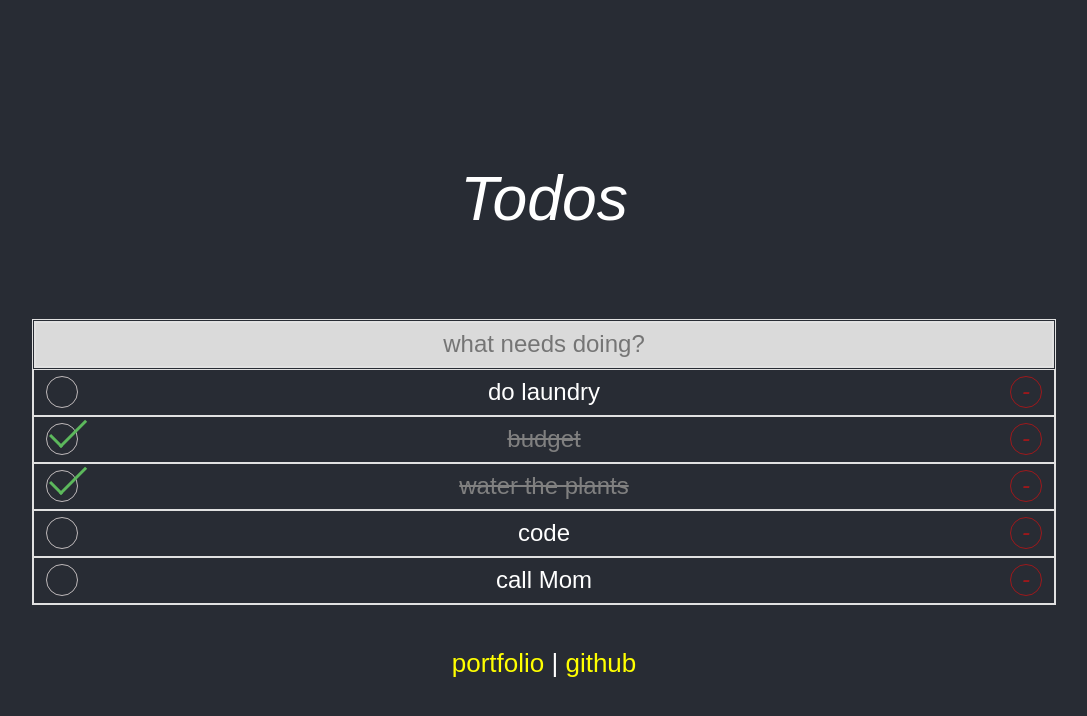
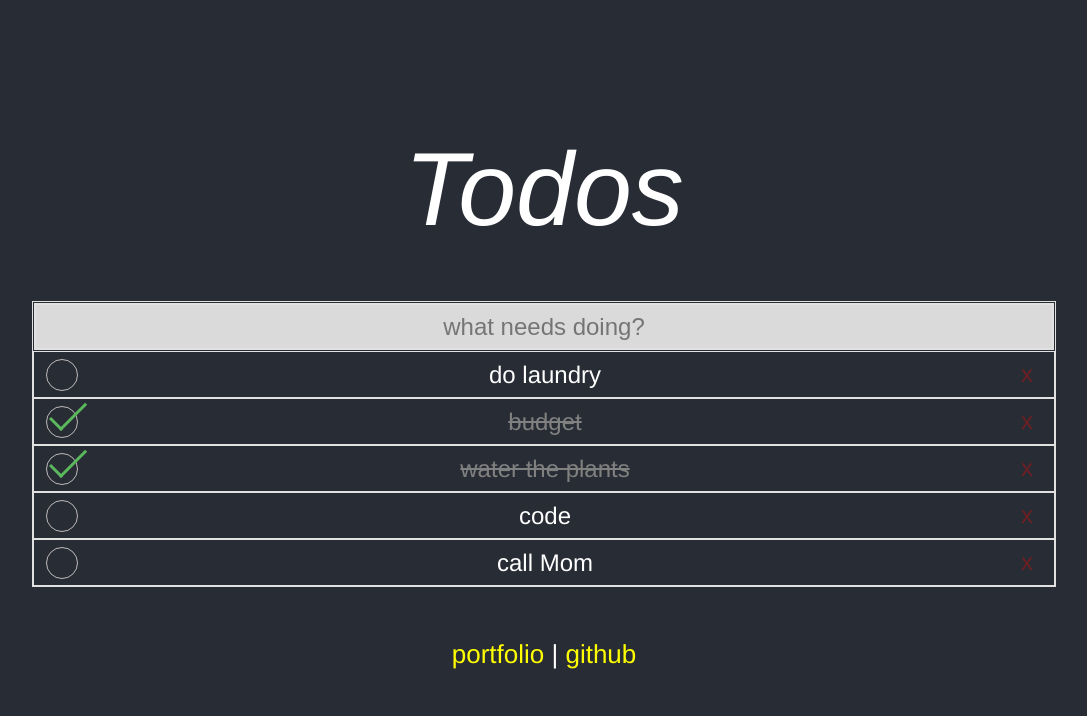
Before and after one commit to jamesroyston/todomvc-clone, a React (Create React App) app: page / in a window 1280 px wide. Shown: the top 716 px of the page, without its empty margins (96-1183 px from the left). Built offline with nearby package versions, Linux system fonts and the light colour scheme.

Commit message:
add safari ios input field reset

```diff
--- a/src/App.css
+++ b/src/App.css
@@ -1,6 +1,5 @@
 .App {
 	padding: 3em 0 3em 0;
-	margin: 0;
 	box-sizing: border-box;
 	background-color: #282c34;
 	min-height: 100vh;
@@ -10,10 +9,22 @@
 	justify-content: space-evenly;
 	font-size: calc(10px + 2vmin);
 	color: white;
-	font-family: Arial, Helvetica, sans-serif;
+	font-family: Helvetica, sans-serif;
 }
 
 .Header {
 	font-weight: lighter;
-	font-size: 2.4em;
+	font-size: 4em;
+	padding: 0;
+	margin: 0;
 }
+
+textarea,
+input.text,
+input[type="text"],
+input[type="button"],
+input[type="submit"],
+.input-checkbox {
+	border-radius: 0;
+	-webkit-appearance: none;
+}
--- a/src/components/InputForm.css
+++ b/src/components/InputForm.css
@@ -5,7 +5,6 @@
     height: 45px;
     width: 100%;
     font-size: 24px;
-
     background: #dadada;
     outline: none;
 }
--- a/src/components/TodoItem.css
+++ b/src/components/TodoItem.css
@@ -27,6 +27,7 @@
     position: relative;
     vertical-align: top;
     border-radius: 50%;
+    cursor: pointer;
   }
 
   .load-complete {
@@ -63,11 +64,10 @@
     align-content: center;
     width: 30px;
     height: 30px;
-    border: 1px solid rgba(233, 12, 12, 0.6);
-    border-radius: 50%;
+    cursor: pointer;
   }
   .x-button {
-    color: rgba(233, 12, 12, 0.6)
+    color: rgba(233, 12, 12, 0.356)
   }
 
   /* @keyframes loader-spin {
--- a/src/components/TodoItem.js
+++ b/src/components/TodoItem.js
@@ -19,7 +19,7 @@ const TodoItem = (props) => {
 			<span className="delete-circle"
 				onClick={props.delete}>
 				<div class="x-button">
-					<em>-</em>
+					x
 				</div>
 			</span>
 		</div>
--- a/src/components/TodoList.js
+++ b/src/components/TodoList.js
@@ -12,7 +12,7 @@ export default class TodoList extends Component {
 
 		this.state = {
 			todos: [
-				{ desc: 'do laundry', complete: false, id: 1, classList: '', edit: false },
+				{ desc: 'do laundry', complete: false, id: 1, classList: '', edit: true },
 				{ desc: 'budget', complete: true, id: 2, classList: '', edit: false },
 				{desc: 'water the plants', complete: true, id: 3, classList: '', edit: false },
 				{desc: 'code', complete: false, id: 4, classList: '', edit: false },
@@ -38,10 +38,17 @@ export default class TodoList extends Component {
 
 	update(id) {
 		alert('update', id);
-		// let todos = [...this.state.todos];
-		// todos = todos.filter((todo) => {
-		// 	return todo.id !== id;
-		// });
+
+		let todos = [...this.state.todos];
+		todos = todos.filter((todo) => {
+			if (todo.edit === false) {
+				return [
+					<InputForm
+						handleSubmit={this.handleSubmit}
+						handleChange={this.handleChange} />,
+					...todos];
+			}
+		});
 		// this.setState({
 		// 	todos: [...todos]
 		// });
```
